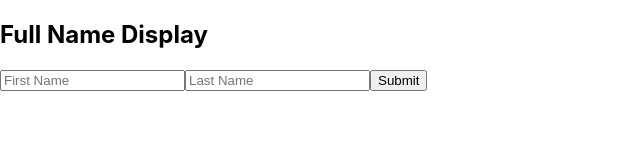
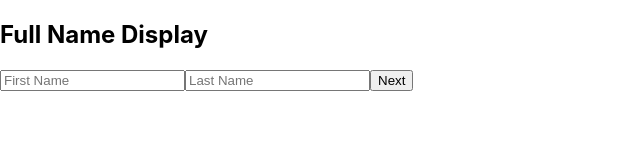
Before and after one commit to Samvedsammy/samved-p-me-fe-buildout-xdisplayname, a React (Create React App) app: page / in a window 1280 px wide. Shown: the top 160 px of the page, without its empty margins (0-640 px from the left). Built offline with nearby package versions, Linux system fonts and the light colour scheme.

Commit message:
Change button text to Next as per tests

```diff
--- a/src/App.js
+++ b/src/App.js
@@ -18,7 +18,6 @@ function App() {
 
   return (
     <div>
-      {/* REQUIRED INITIAL TEXT */}
       <h2>Full Name Display</h2>
 
       <form onSubmit={handleSubmit}>
@@ -36,9 +35,9 @@ function App() {
           onChange={(e) => setLastName(e.target.value)}
         />
 
-        <button type="submit">Submit</button>
+        {/* 🔑 MUST BE "Next" */}
+        <button type="submit">Next</button>
 
-        {/* CONDITIONAL OUTPUT (VERY IMPORTANT STRUCTURE) */}
         {showResult && (
           <>
             <br />
```
